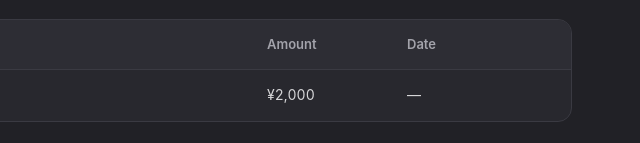
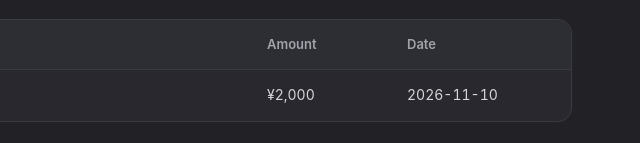
Before and after one commit to Kikuku10/CineArm-Website, a plain HTML site: page en/sponsor.html in a window 1280 px wide. Shown: the part 657-800 px from the top of the page, 640-1280 px from the left. Drawn offline with Linux system fonts and the light colour scheme.

Commit message:
Sponsor: fill in the date for the first sponsor

```diff
--- a/en/sponsor.html
+++ b/en/sponsor.html
@@ -78,7 +78,7 @@
             <td class="n">1</td>
             <td class="model">圣沙蒙vk</td>
             <td class="n">¥2,000</td>
-            <td class="n">—</td>
+            <td class="n">2026-11-10</td>
           </tr>
         </tbody>
       </table>
```
Also changed, not shown: sponsor.html (+1 -1 lines).
